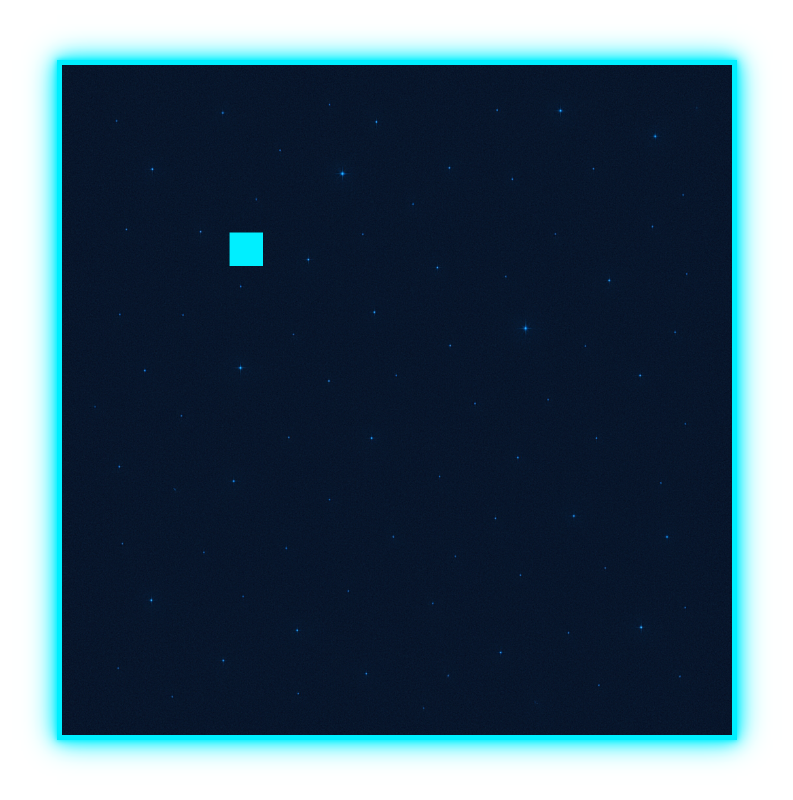
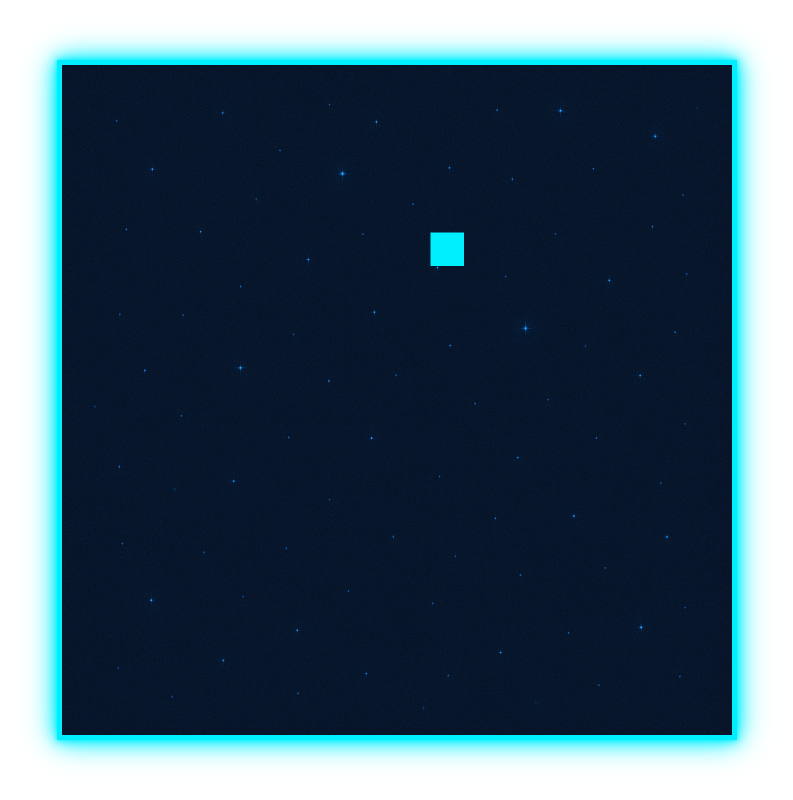
Before and after one commit to wildcodeschool-2025-03/nextOneBack, a React (Vite) app in the folder client/: page /snake in a window 1280 px wide. Shown: the whole page, without its empty margins (243-1036 px from the left). Built offline with nearby package versions, Linux system fonts and the light colour scheme.

Commit message:
feat: movement of the snake to the right

```diff
--- /dev/null
+++ b/client/src/components/Snake/DrawSnakeHead.ts
@@ -0,0 +1,24 @@
+export default function drawSnakeHead(
+  ctx: CanvasRenderingContext2D,
+  canvasSize: number,
+  gridSize: number,
+  tick: number,
+) {
+  const cellSize = canvasSize / gridSize;
+
+  // Calculer la position : déplace la tête vers la droite à chaque tick
+  const row = 5;
+  const col = (5 + tick) % gridSize;
+
+  // Couleur du Serpent
+  const snakeColor = getComputedStyle(document.documentElement)
+    .getPropertyValue("--snake-color")
+    .trim();
+  ctx.fillStyle = snakeColor;
+
+  // Effacer l’ancien dessin
+  ctx.clearRect(0, 0, canvasSize, canvasSize);
+
+  // Dessiner la nouvelle tête
+  ctx.fillRect(col * cellSize, row * cellSize, cellSize, cellSize);
+}
--- a/client/src/components/Snake/Snake.tsx
+++ /dev/null
@@ -1,3 +0,0 @@
-export default function Snake() {
-  return <div className="snake-page">snake</div>;
-}
--- a/client/src/components/Snake/SnakeBoard.tsx
+++ b/client/src/components/Snake/SnakeBoard.tsx
@@ -1,49 +1,54 @@
 import { useEffect, useRef, useState } from "react";
+import drawSnakeHead from "./DrawSnakeHead";
 import "./styles/snakeBoard.css";
 
 export default function SnakeBoard() {
   const canvasRef = useRef<HTMLCanvasElement | null>(null);
   const [canvasSize, setCanvasSize] = useState(0);
+  const [tick, setTick] = useState(0); // nombre de déplacements
   const gridSize = 20;
 
-  // Redimensionnement automatique
+  // Redimensionnement du canvas à la taille de la fenêtre
   useEffect(() => {
     const resizeCanvas = () => {
       const size = Math.min(window.innerWidth, window.innerHeight) * 0.9;
       setCanvasSize(size);
     };
+
     resizeCanvas();
     window.addEventListener("resize", resizeCanvas);
     return () => window.removeEventListener("resize", resizeCanvas);
   }, []);
 
-  // Dessine la tête du serpent
+  // Boucle de jeu : augmente le tick toutes les 300 ms
+  useEffect(() => {
+    if (canvasSize === 0) return;
+
+    const interval = setInterval(() => {
+      setTick((prev) => prev + 1);
+    }, 300);
+
+    return () => clearInterval(interval);
+  }, [canvasSize]);
+
+  // Dessin à chaque tick
   useEffect(() => {
     const canvas = canvasRef.current;
     if (!canvas) return;
     const ctx = canvas.getContext("2d");
     if (!ctx) return;
 
-    const cellSize = canvasSize / gridSize;
-
-    canvas.width = canvasSize;
-    canvas.height = canvasSize;
-    ctx.clearRect(0, 0, canvasSize, canvasSize);
-
-    // Couleur du serpent
-    const computedSnakeColor = getComputedStyle(document.documentElement)
-      .getPropertyValue("--snake-color")
-      .trim();
-    ctx.fillStyle = computedSnakeColor;
-
-    const row = 5;
-    const col = 5;
-    ctx.fillRect(col * cellSize, row * cellSize, cellSize, cellSize);
-  }, [canvasSize]);
+    drawSnakeHead(ctx, canvasSize, gridSize, tick);
+  }, [canvasSize, tick]);
 
   return (
     <div className="snake-board-container">
-      <canvas id="snake-canvas" ref={canvasRef} />
+      <canvas
+        id="snake-canvas"
+        ref={canvasRef}
+        width={canvasSize}
+        height={canvasSize}
+      />
     </div>
   );
 }
```
